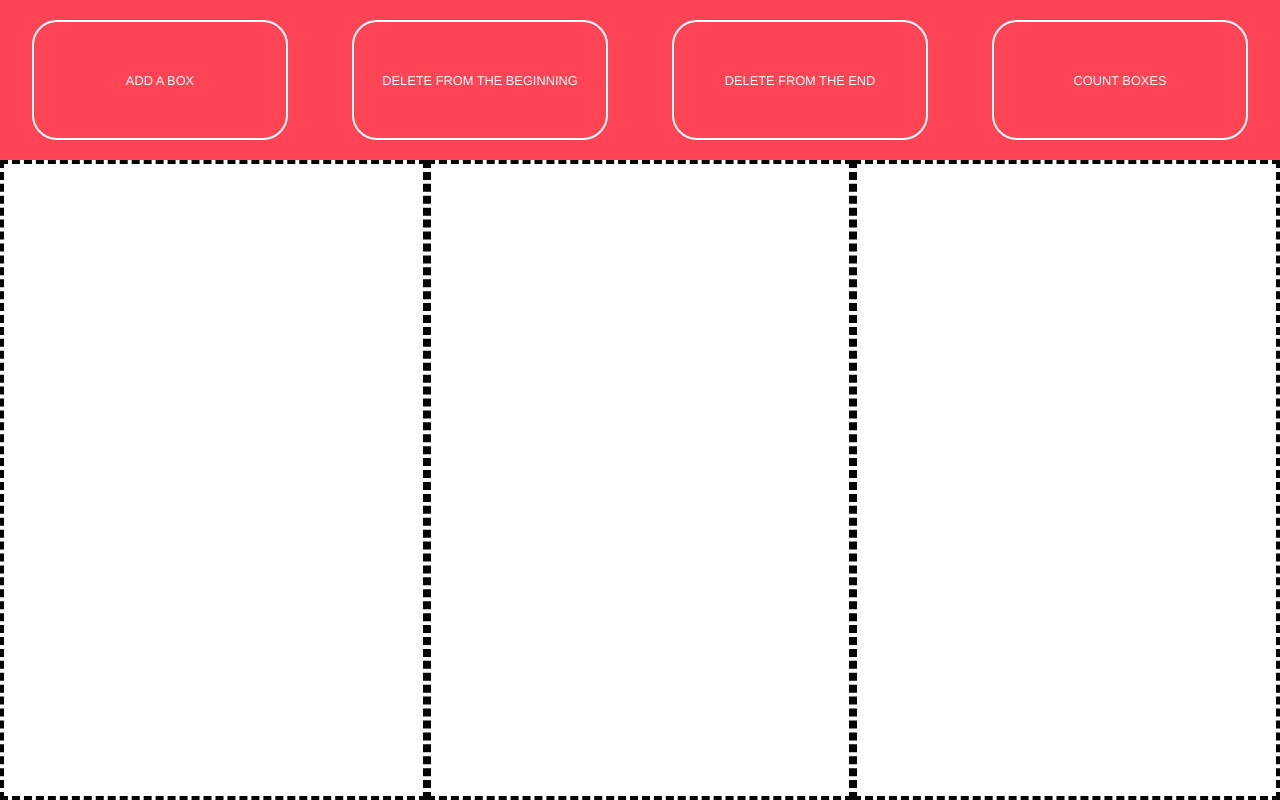
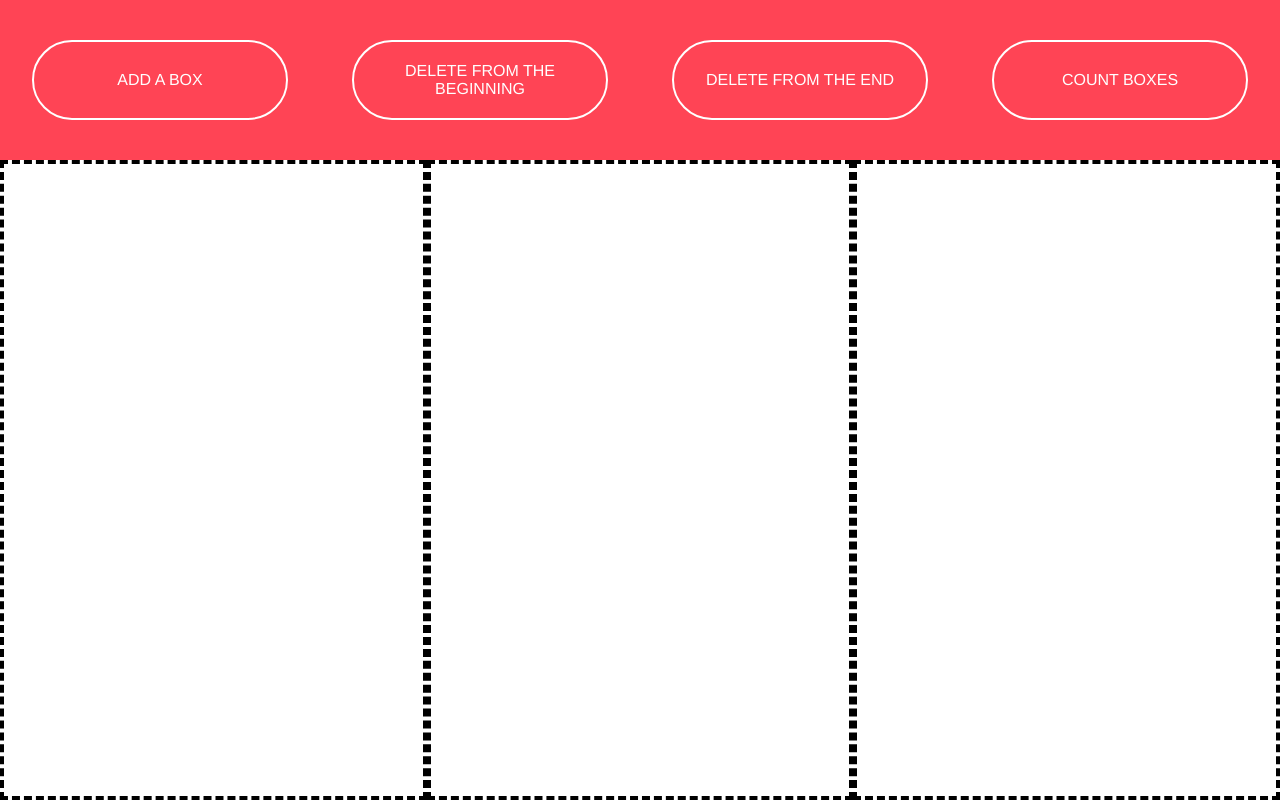
Before and after one commit to LKian/Add-a-Box, a plain HTML site: page index.html in a window 1280 px wide. Drawn offline with Linux system fonts and the light colour scheme.

Commit message:
css:  changed button sizes

```diff
--- a/assets/css/style.css
+++ b/assets/css/style.css
@@ -19,18 +19,18 @@ button {
     padding: 0px 10px;
     border: 2px solid #fff;
     outline: none;
-    border-radius: 25px;
+    border-radius: 35px;
     background-color: transparent;
-    height: 15vh;
+    height: 16vh;
     width: 20%;
     text-transform: uppercase;
     color: #fff;
     font-family: 'Helvetica Neue';
     font-size: .8rem;
     cursor: pointer;
-    transition: 0.8s ease;   }
+    transition: 0.8s ease; }
 button:hover {
-    letter-spacing: 0.1em;
+    letter-spacing: 0.0.08em;
     font-size: 0.9rem;
     color: #fff;
     border: 3px solid #fff;
@@ -58,5 +58,17 @@ button:hover {
 
  @media screen and (min-width: 968px) {
     button {
-      transition: 0.5s ease; }
+      transition: 0.5s ease;
+      height: 10vh; }
 }
+
+@media screen and (min-width: 568px) {
+    button {
+      transition: 0.5s ease;
+      height: 10vh;
+      border-radius: 45px;
+      font-size: 1rem; }
+    button:hover {
+      transition: 0.5s ease;
+      font-size: 1.1rem; }
+}
```
